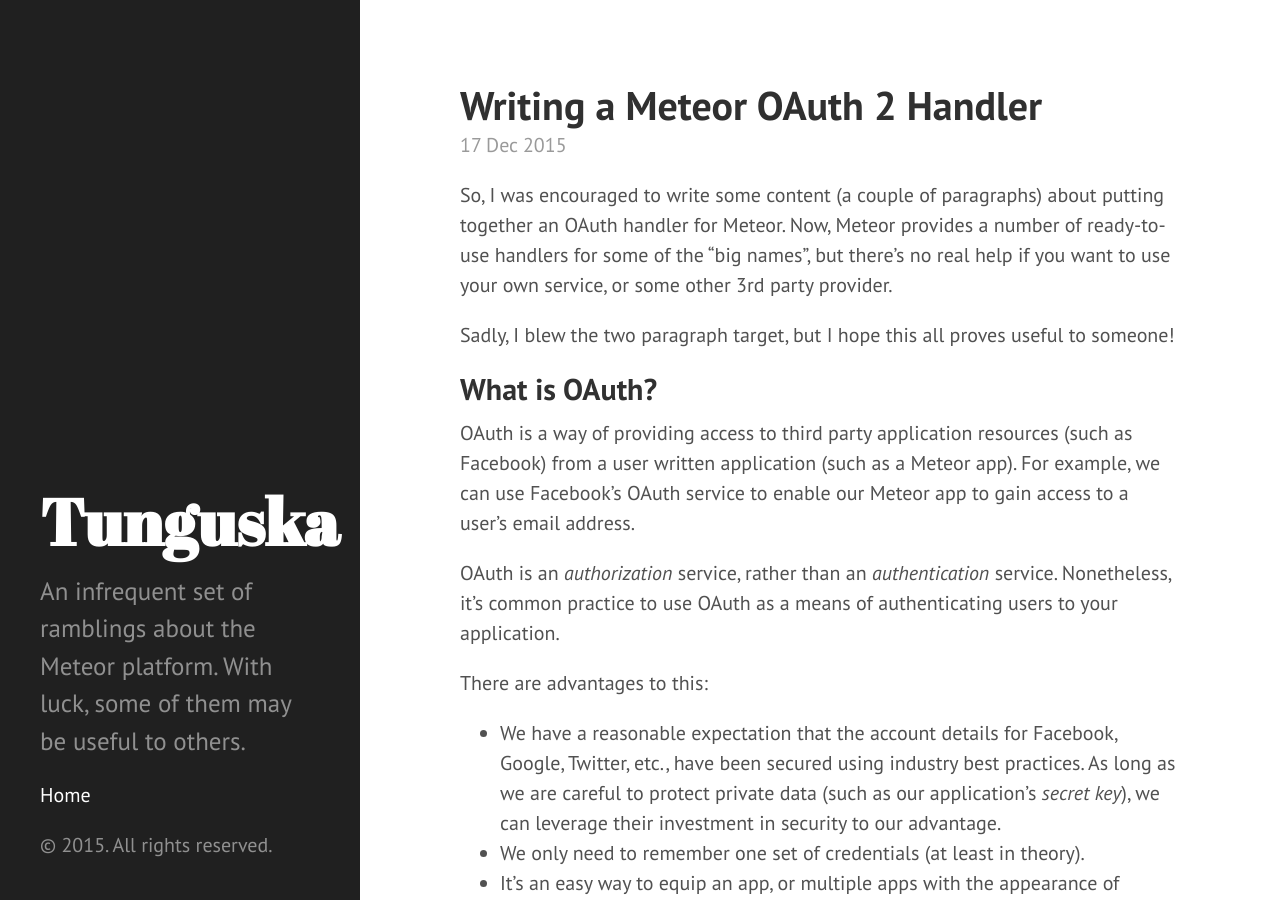
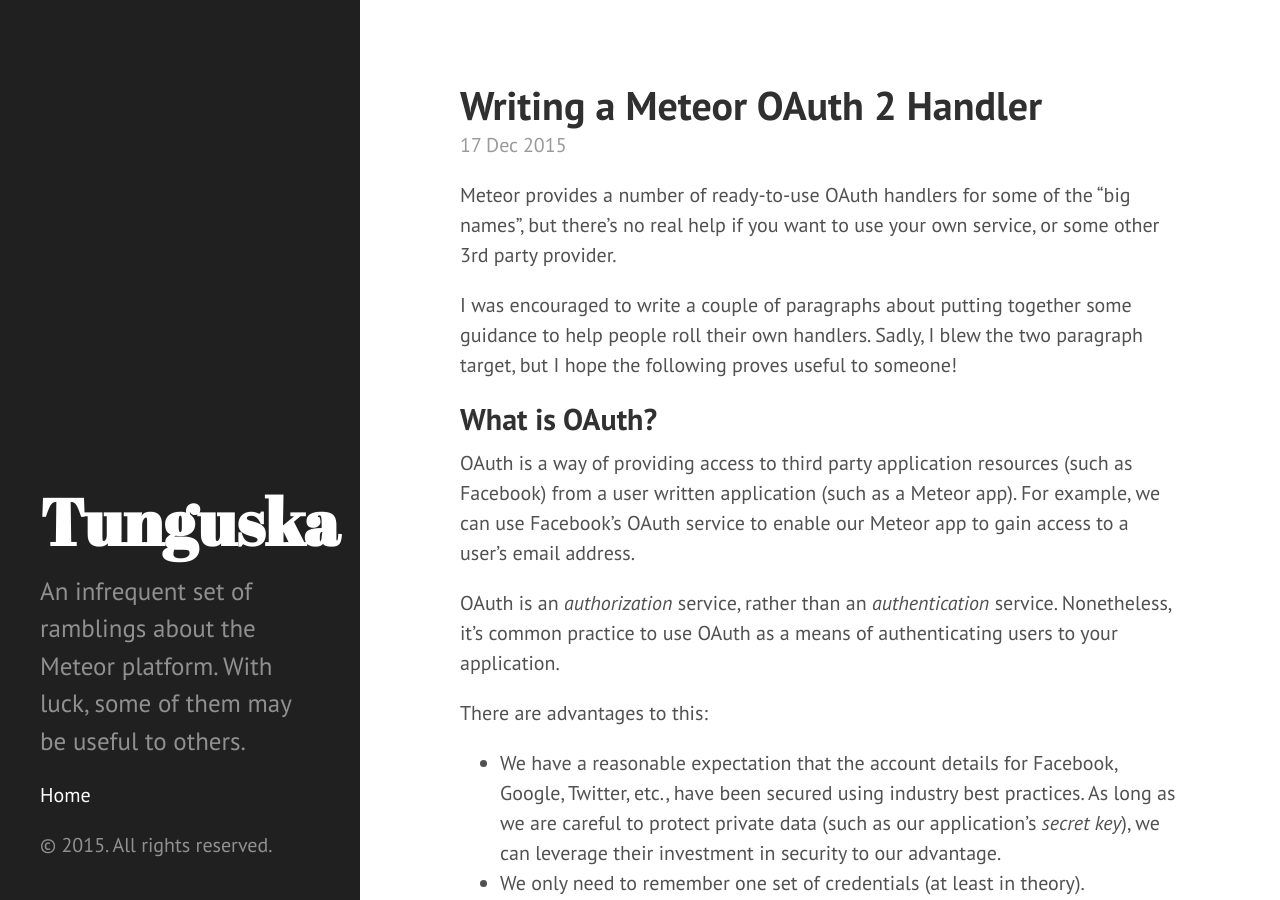
Before and after one commit to robfallows/robfallows.github.io, a Jekyll site: the page built from _posts/2015-12-17-writing-an-oauth-2-handler.markdown, in a window 1280 px wide and 900 px high. Built offline with Jekyll 4.4.1, drawn with Linux system fonts in a browser that asks for light colours; some of the changed text lies outside the part shown.

Commit message:
Update 2015-12-17-writing-an-oauth-2-handler.markdown

```diff
--- a/_posts/2015-12-17-writing-an-oauth-2-handler.markdown
+++ b/_posts/2015-12-17-writing-an-oauth-2-handler.markdown
@@ -3,9 +3,9 @@ published: true
 title: Writing a Meteor OAuth 2 Handler
 layout: post
 ---
-So, I was encouraged to write some content (a couple of paragraphs) about putting together an OAuth handler for Meteor. Now, Meteor provides a number of ready-to-use handlers for some of the "big names", but there's no real help if you want to use your own service, or some other 3rd party provider.
+Meteor provides a number of ready-to-use OAuth handlers for some of the "big names", but there's no real help if you want to use your own service, or some other 3rd party provider.
 
-Sadly, I blew the two paragraph target, but I hope this all proves useful to someone!
+I was encouraged to write a couple of paragraphs about putting together some guidance to help people roll their own handlers. Sadly, I blew the two paragraph target, but I hope the following proves useful to someone!
 
 ## What is OAuth?
 
@@ -69,6 +69,8 @@ Note that rather than go through the code step-by-step in this article, I have p
 
 Finally, I wrote my packages using ES2015 syntax (where I have remembered to) - I ensured the `ecmascript` package was specified in the `package.js` files.
 
+You can find the `imgur` package [here](https://github.com/robfallows/tunguska-imgur) and the `accounts-imgur` package [here](https://github.com/robfallows/tunguska-accounts-imgur).
+
 ### imgur package
 
 Within the `imgur` package we set up five files for the handler, along with files for any unit tests we may write. I have excluded tests in this list of files (and in the `package.js` file):
@@ -125,11 +127,11 @@ Within the `accounts-imgur` package we set up three files for the package, along
     accounts-imgur_login_button.css
     package.js
 
-### accounts-imgur.js
+#### accounts-imgur.js
 
 Completely boilerplate - just ensure that `Imgur` or `imgur` is used in the right places. Mine's [here](https://github.com/robfallows/tunguska-accounts-imgur/blob/master/accounts-imgur.js).
 
-### accounts-imgur_login_button.css
+#### accounts-imgur_login_button.css
 
 This is boilerplate in structure - just ensure that the class name has `imgur` in it. This file provides the logo which appears on the login button. It's a 16x16 URL-encoded `png`. Mine's [here](https://github.com/robfallows/tunguska-accounts-imgur/blob/master/accounts-imgur_login_button.css).
 
```
Also changed, not shown: other parts of _posts/2015-12-17-writing-an-oauth-2-handler.markdown (+1 -1 lines).
